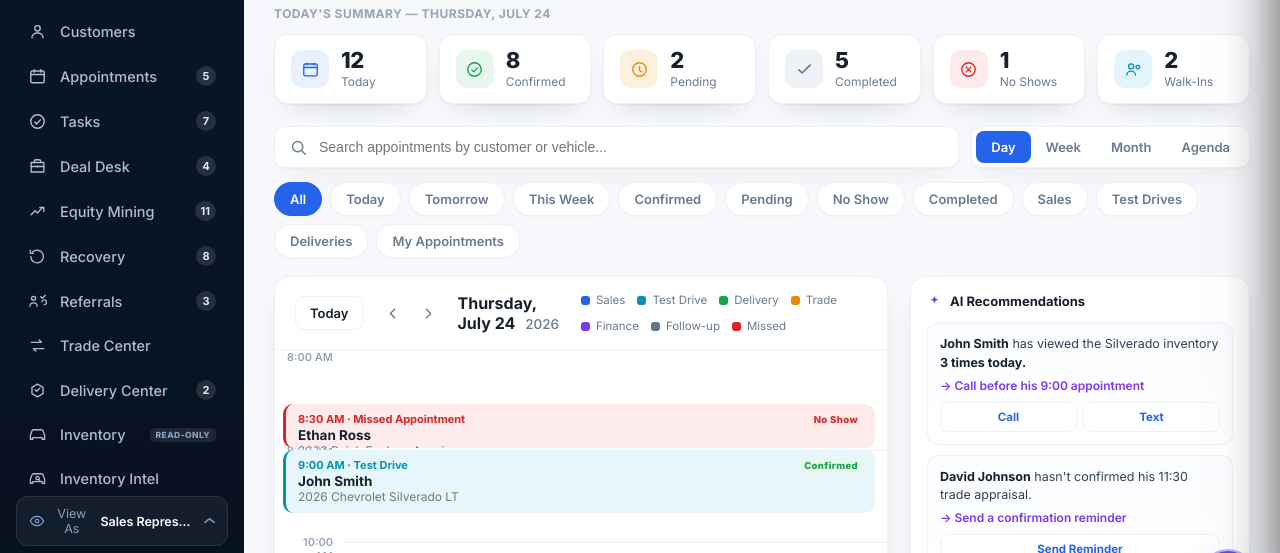
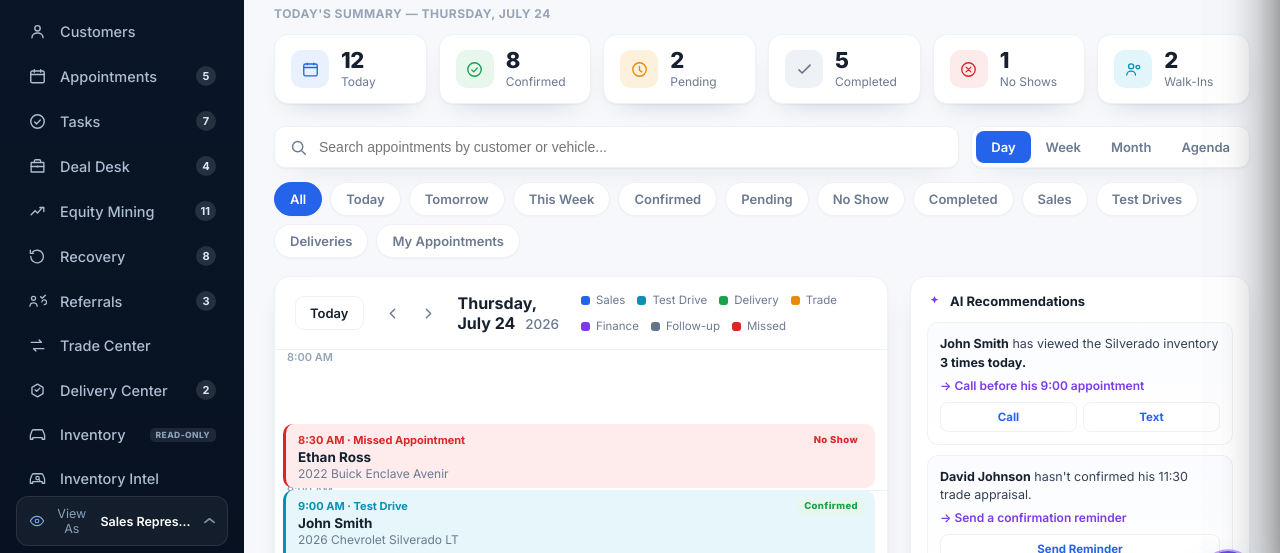
Before and after one commit to cameronmiller046/AutoDealer, a website: page public/appointments.html in a window 1280 px wide. Shown: the part 169-722 px from the top of the page. Drawn offline with Linux system fonts and the light colour scheme.

Commit message:
Fix homepage live-note badge and appointments day-view overlap
The hero live-note cycler was writing the subtitle into the icon <span>
(querySelector('span') matched the icon, not the text line), cramming text
into the 30px icon box. Scope the selectors to the text container and add
nowrap safeguards.

In the appointments day view, 30-minute slots were only 44px tall — too
short for the card's three lines — so cards overflowed into each other.
Increase pixels-per-hour and the minimum card height and tighten line spacing.

Co-Authored-By: Claude Opus 4.8 <noreply@anthropic.com>

```diff
--- a/public/appointments.html
+++ b/public/appointments.html
@@ -88,11 +88,11 @@
 
     /* day timeline */
     .tl-grid { position: relative; padding: 8px 0 8px 66px; }
-    .hour { position: relative; height: 92px; border-top: 1px solid var(--line); }
+    .hour { position: relative; height: 132px; border-top: 1px solid var(--line); }
     .hour:first-child { border-top: none; }
     .hour .hr-lbl { position: absolute; left: -58px; top: -8px; width: 50px; text-align: right; font-size: 11px; color: var(--faint); font-weight: 600; }
     .now-line { position: absolute; left: 66px; right: 12px; height: 2px; background: #ef4444; z-index: 4; } .now-line::before { content: ""; position: absolute; left: -5px; top: -4px; width: 10px; height: 10px; border-radius: 50%; background: #ef4444; }
-    .evt { position: absolute; left: 8px; right: 12px; border-radius: 10px; padding: 8px 12px; overflow: hidden; cursor: pointer; z-index: 3; border-left: 3px solid var(--ec); background: var(--eb); transition: transform 0.12s, box-shadow 0.12s; }
+    .evt { position: absolute; left: 8px; right: 12px; border-radius: 10px; padding: 9px 12px; overflow: hidden; cursor: pointer; z-index: 3; border-left: 3px solid var(--ec); background: var(--eb); transition: transform 0.12s, box-shadow 0.12s; line-height: 1.32; }
     .evt:hover { transform: translateY(-1px); box-shadow: 0 10px 22px -14px rgba(16,32,60,0.5); z-index: 5; }
     .evt .et { font-size: 11px; font-weight: 700; color: var(--ec); white-space: nowrap; overflow: hidden; text-overflow: ellipsis; } .evt .en { font-weight: 700; font-size: 13.5px; margin-top: 1px; white-space: nowrap; overflow: hidden; text-overflow: ellipsis; } .evt .ev { font-size: 12px; color: var(--muted); white-space: nowrap; overflow: hidden; text-overflow: ellipsis; }
     .evt .ebadge { position: absolute; top: 8px; right: 10px; font-size: 9.5px; font-weight: 800; letter-spacing: 0.4px; padding: 2px 7px; border-radius: 6px; }
@@ -390,13 +390,13 @@
     }
 
     function dayView() {
-      const H0 = 8, H1 = 18, PH = 92;
+      const H0 = 8, H1 = 18, PH = 132;
       let hours = "";
       for (let h = H0; h <= H1; h++) hours += `<div class="hour"><span class="hr-lbl">${fmt(h)}</span></div>`;
       const now = 13.4;
       const nowTop = 8 + (now - H0) * PH;
       let evts = todays().map((a) => {
-        const top = 8 + (a.start - H0) * PH, ht = Math.max(44, (a.end - a.start) * PH - 6);
+        const top = 8 + (a.start - H0) * PH, ht = Math.max(64, (a.end - a.start) * PH - 6);
         const [ec, eb] = TYPE[a.type];
         const stc = ST[a.status];
         return `<div class="evt" data-open="${a.id}" style="top:${top}px;height:${ht}px;--ec:${ec};--eb:${eb}"><div class="ebadge ${stc[0]}">${stc[1]}</div><div class="et">${fmt(a.start)} · ${TYPE[a.type][2]}</div><div class="en">${a.name}</div><div class="ev">${a.veh}</div></div>`;
```
Also changed, not shown: public/index.html (+4 -2 lines).
